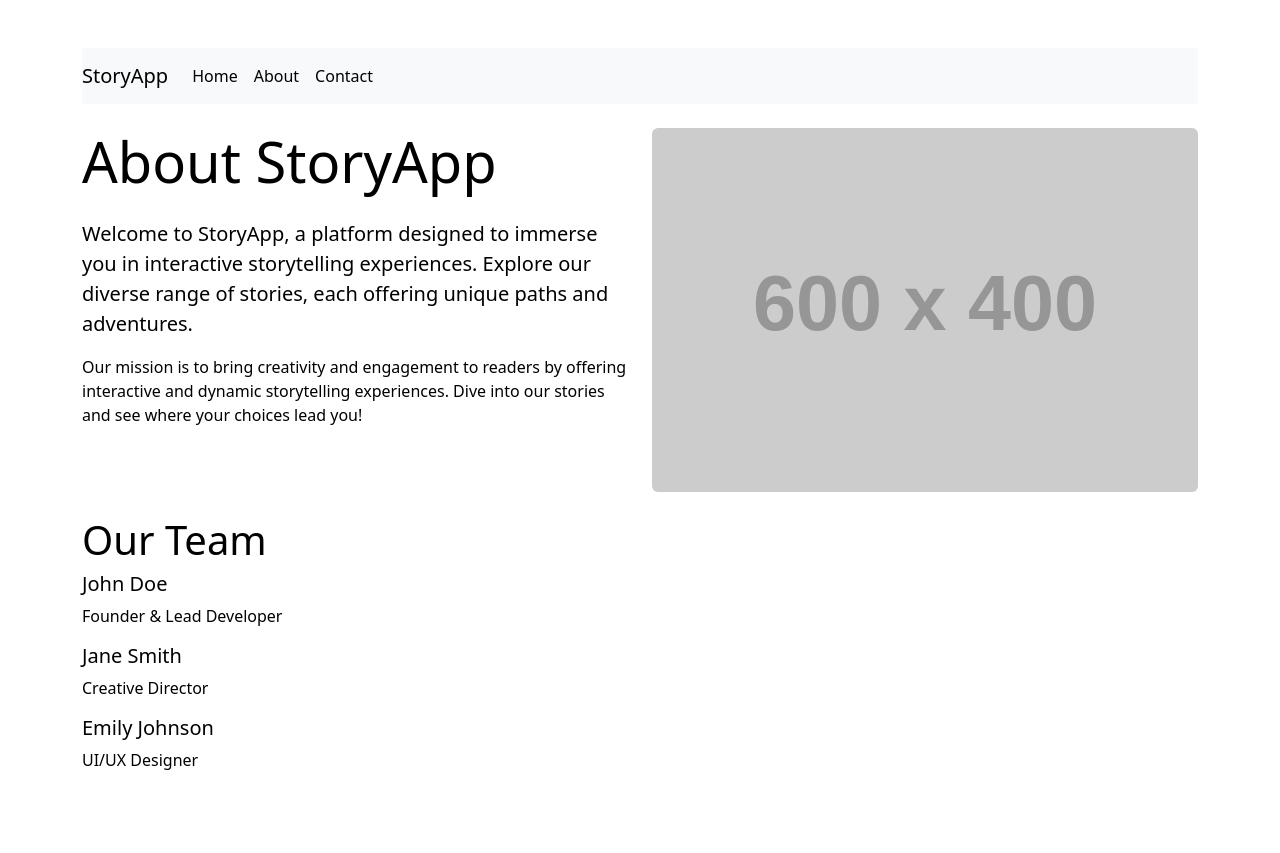
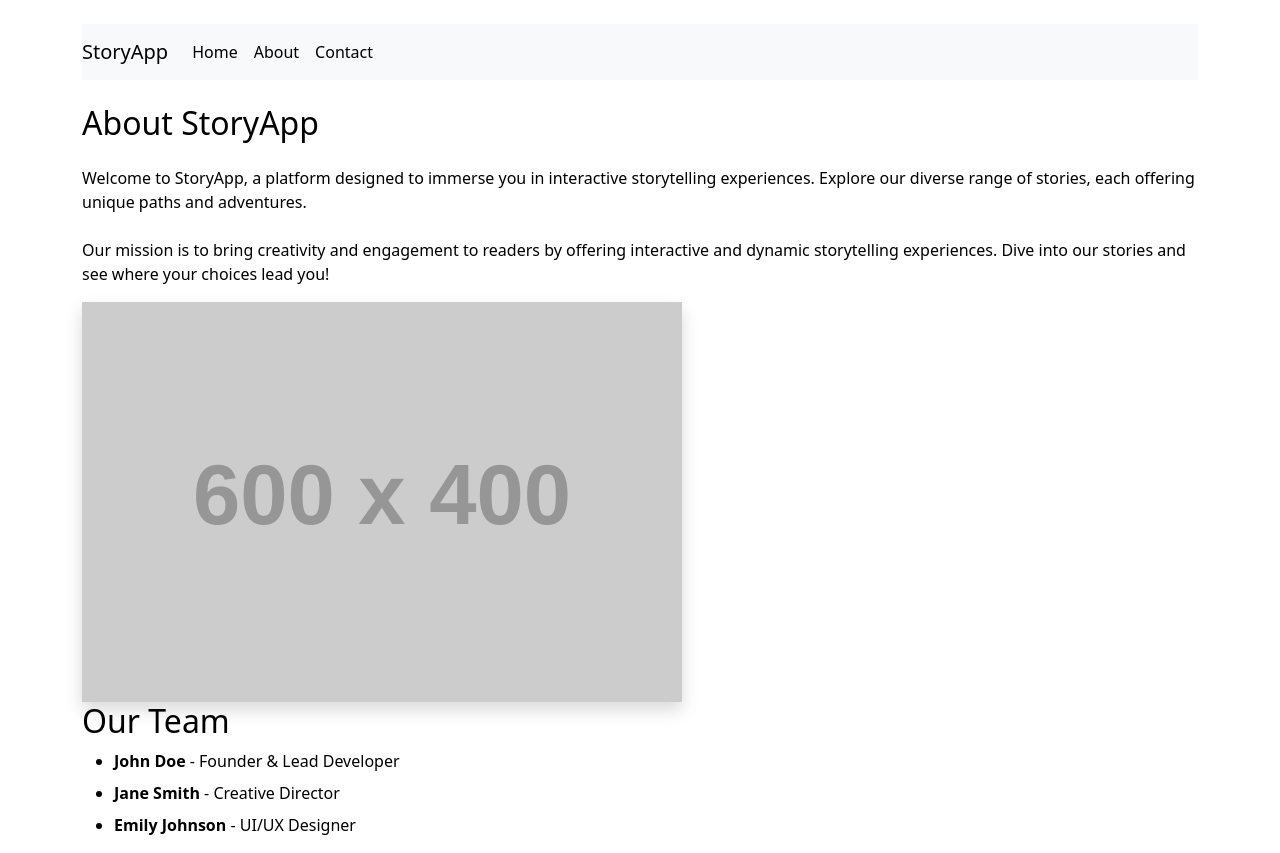
Before and after one commit to YeMyat144/talentwist, a React (Vite) app: page /about in a window 1280 px wide. Before the commit the page ends 800 px from the top, so only its background shows below. Built offline with nearby package versions, Linux system fonts and the light colour scheme.

Commit message:
updated code

```diff
--- a/src/views/AboutPage.jsx
+++ b/src/views/AboutPage.jsx
@@ -1,10 +1,10 @@
 import React from 'react';
-import 'bootstrap/dist/css/bootstrap.min.css';
+import "bootstrap/dist/css/bootstrap.min.css";
 import { Link } from 'react-router-dom';
 
 function AboutPage() {
   return (
-    <div className="container mt-5">
+    <div className="container mt-4">
 
       <nav className="navbar navbar-expand-lg navbar-light bg-light mb-4">
         <a className="navbar-brand" href="#">StoryApp</a>
@@ -26,45 +26,40 @@ function AboutPage() {
           </ul>
         </div>
       </nav>
-
-      <div className="row">
-        <div className="col-md-6">
-          <h6 className="display-4 mb-4">About StoryApp</h6>
-          <p className="lead">
+      <div className="grid md:grid-cols-2 gap-8 mb-8">
+        <div>
+          <h2 className="text-3xl font-semibold text-gray-800 mb-4">About StoryApp</h2>
+          <p className="text-gray-600 mb-4">
             Welcome to StoryApp, a platform designed to immerse you in interactive storytelling experiences.
             Explore our diverse range of stories, each offering unique paths and adventures.
           </p>
-          <p>
+          <p className="text-gray-600">
             Our mission is to bring creativity and engagement to readers by offering interactive and
             dynamic storytelling experiences. Dive into our stories and see where your choices lead you!
           </p>
         </div>
-        <div className="col-md-6">
+        <div>
           <img
             src="https://via.placeholder.com/600x400?text=About+StoryApp"
             alt="About StoryApp"
-            className="img-fluid rounded"
+            className="w-full rounded-lg shadow"
           />
         </div>
       </div>
-      <div className="row mt-4">
-        <div className="col">
-          <h2 className="display-6">Our Team</h2>
-          <ul className="list-unstyled">
-            <li className="mb-3">
-              <h5>John Doe</h5>
-              <p>Founder & Lead Developer</p>
-            </li>
-            <li className="mb-3">
-              <h5>Jane Smith</h5>
-              <p>Creative Director</p>
-            </li>
-            <li>
-              <h5>Emily Johnson</h5>
-              <p>UI/UX Designer</p>
-            </li>
-          </ul>
-        </div>
+
+      <div>
+        <h2 className="text-2xl font-semibold text-gray-800">Our Team</h2>
+        <ul className="list-disc pl-5 text-gray-600">
+          <li className="mb-2">
+            <strong>John Doe</strong> - Founder & Lead Developer
+          </li>
+          <li className="mb-2">
+            <strong>Jane Smith</strong> - Creative Director
+          </li>
+          <li>
+            <strong>Emily Johnson</strong> - UI/UX Designer
+          </li>
+        </ul>
       </div>
     </div>
   );
--- a/src/views/ContactPage.jsx
+++ b/src/views/ContactPage.jsx
@@ -18,12 +18,12 @@ function ContactPage() {
   };
 
   return (
-    <div className="container mt-5">
+    <div className="container mt-4">
 
-      <nav className="navbar navbar-expand-lg navbar-light bg-light mb-4">
-        <a className="navbar-brand" href="#">StoryApp</a>
-        <button className="navbar-toggler" type="button" data-toggle="collapse" data-target="#navbarNav" aria-controls="navbarNav" aria-expanded="false" aria-label="Toggle navigation">
-          <span className="navbar-toggler-icon"></span>
+      <nav className = "navbar navbar-expand-lg navbar-light bg-light mb-4">
+        <a className = "navbar-brand" href="#">StoryApp</a>
+        <button className = "navbar-toggler" type="button" data-toggle="collapse" data-target="#navbarNav" aria-controls="navbarNav" aria-expanded="false" aria-label="Toggle navigation">
+          <span className = "navbar-toggler-icon"></span>
         </button>
         <div className="collapse navbar-collapse" id="navbarNav">
           <ul className="navbar-nav">
--- a/src/views/Home.jsx
+++ b/src/views/Home.jsx
@@ -26,7 +26,7 @@ function Home() {
   );
 
   return (
-    <div className="container mt-5">
+    <div className="container mt-4">
       <nav className="navbar navbar-expand-lg navbar-light bg-light mb-4">
         <a className="navbar-brand" href="#">StoryApp</a>
         <button className="navbar-toggler" type="button" data-toggle="collapse" data-target="#navbarNav" aria-controls="navbarNav" aria-expanded="false" aria-label="Toggle navigation">
```
Also changed, not shown: src/App.jsx (line endings or trailing spaces).
